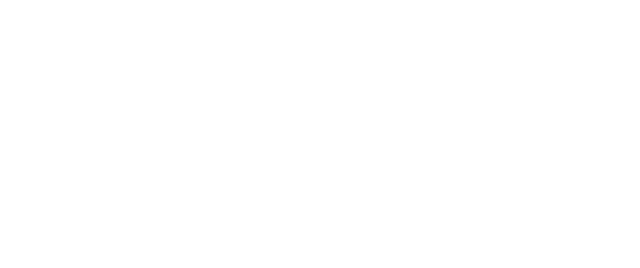
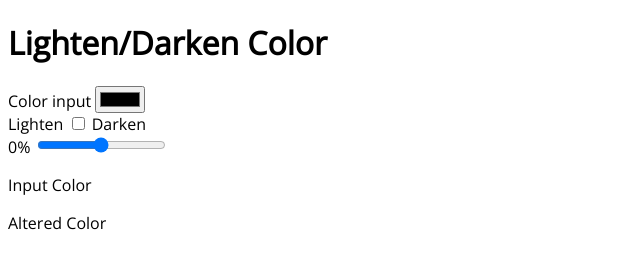
Before and after one commit to Claim-Academy-JS/lab-jqq-vbazhutin, a website: page index.html in a window 1280 px wide. Shown: the whole page, without its empty margins (0-640 px from the left). Drawn offline with nearby package versions, Linux system fonts and the light colour scheme.

Commit message:
initial html structure, add google font

```diff
--- a/index.html
+++ b/index.html
@@ -3,10 +3,39 @@
   <head>
     <meta charset="UTF-8" />
     <meta name="viewport" content="width=device-width, initial-scale=1.0" />
+    <link href="https://fonts.googleapis.com/css2?family=Open+Sans&display=swap" rel="stylesheet">
     <link rel="stylesheet" href="./style.css">
     <title>Color-picker</title>
   </head>
   <body>
+    <div class="container">
+      <h1>Lighten/Darken Color</h1>
+
+      <div>
+      <label for="color-picker">Color input</label>
+      <input name="color-picker" type="color" id="color-picker"/>
+      </div>
+
+      <div class="switch-container">
+        <label for="switch" class="isActive">Lighten</label>
+        <input type="checkbox" id="switch" class="switch-input"/>
+        <label for="switch" class="switchToggle">Darken</label>
+      </div>
+
+      <div class="color-slider">
+        <label for="color-slider"><span>0</span>%</label>
+        <input type="range" min="0" max="100" id="color-slider"/>
+      </div>
+
+      <div><p>Input Color</p></div>
+        <div class="input-color"></div>
+      </div>
+
+      <div><p>Altered Color</p>
+        <div class="altered-color"></div>
+      </div>
+
+    </div>
 
     <!-- 'Connect' JS to this HTML file. -->
     <script src="./scripts.js"></script>
--- a/style.css
+++ b/style.css
@@ -0,0 +1,3 @@
+body {
+  font-family: 'Open Sans', sans-serif;
+}
```
